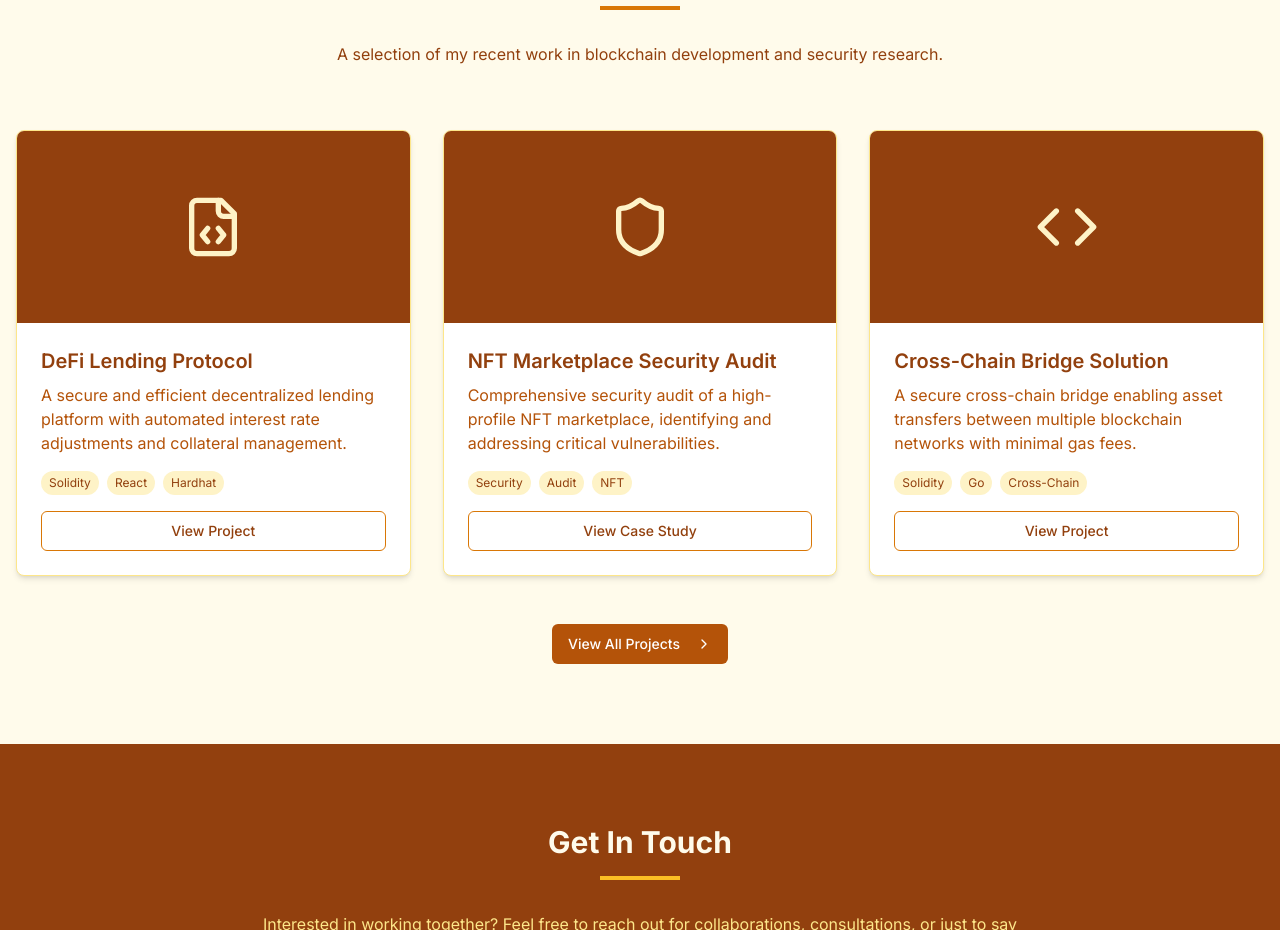
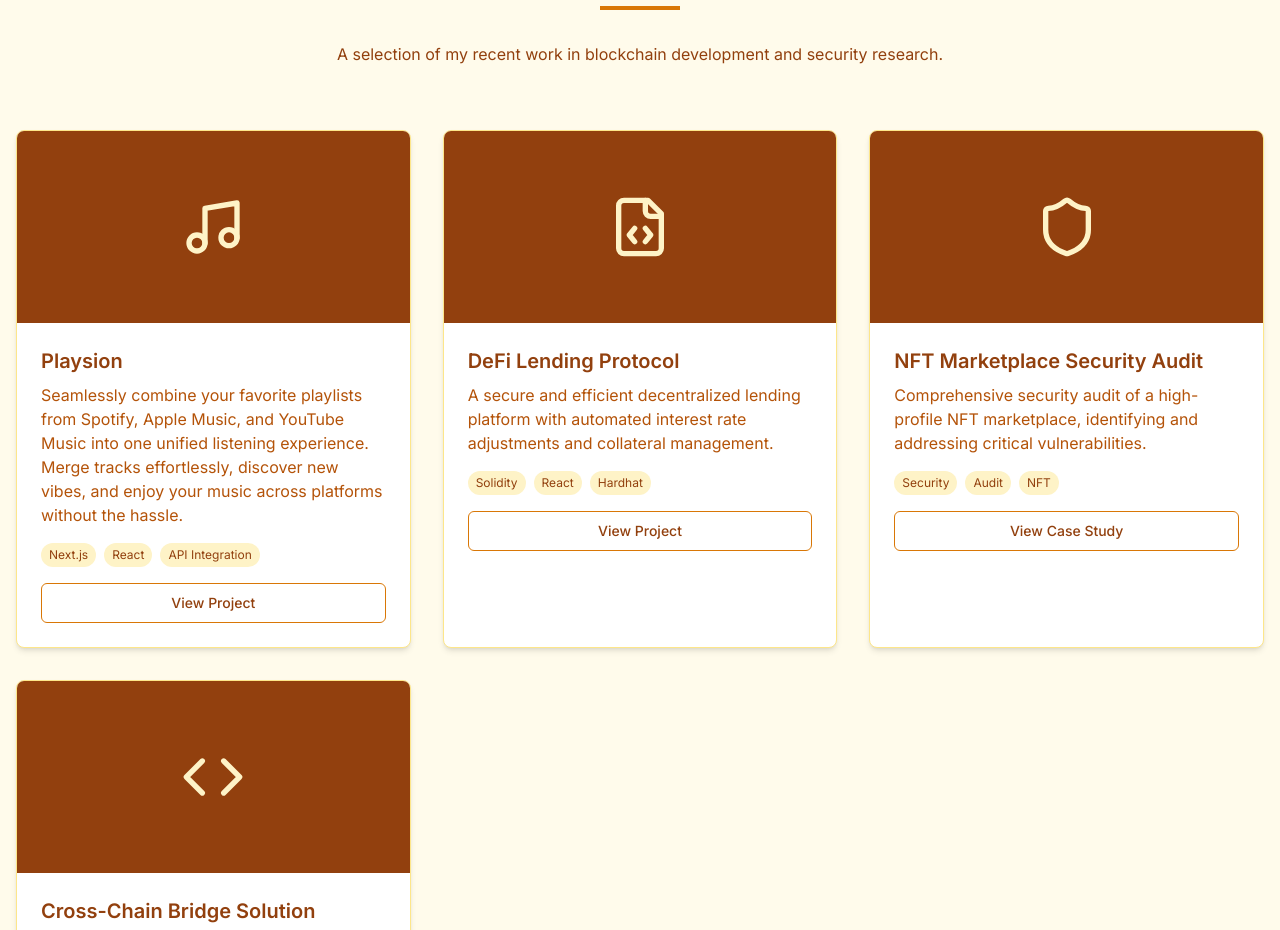
Before and after one commit to 0xQuilox/v0-miftahudeen-portfolio, a Next.js app: page / in a window 1280 px wide. Shown: the part 2560-3490 px from the top of the page. Built offline with nearby package versions, Linux system fonts and the light colour scheme.

Commit message:
feat: add Playsion project to portfolio
Include new project card with details and link.

Co-authored-by: OxQuilox <91698193+0xQuilox@users.noreply.github.com>

```diff
--- a/app/page.tsx
+++ b/app/page.tsx
@@ -1,7 +1,7 @@
 import Image from "next/image"
 import Link from "next/link"
 import { Button } from "@/components/ui/button"
-import { ChevronRight, Code, Shield, FileCode, Search, Send, Github, Linkedin, Twitter } from "lucide-react"
+import { ChevronRight, Code, Shield, FileCode, Search, Send, Github, Linkedin, Twitter, Music } from "lucide-react"
 import Navbar from "@/components/navbar"
 
 export default function Home() {
@@ -227,6 +227,36 @@ export default function Home() {
           </div>
 
           <div className="grid grid-cols-1 md:grid-cols-2 lg:grid-cols-3 gap-8">
+            {/* New Playsion Project */}
+            <div className="bg-white rounded-lg overflow-hidden shadow-md border border-amber-200 hover:shadow-lg transition-shadow">
+              <div className="h-48 bg-amber-800 flex items-center justify-center">
+                <Music className="h-16 w-16 text-amber-100" />
+              </div>
+              <div className="p-6">
+                <h3 className="text-xl font-semibold text-amber-800 mb-2">Playsion</h3>
+                <p className="text-amber-700 mb-4">
+                  Seamlessly combine your favorite playlists from Spotify, Apple Music, and YouTube Music into one
+                  unified listening experience. Merge tracks effortlessly, discover new vibes, and enjoy your music
+                  across platforms without the hassle.
+                </p>
+                <div className="flex flex-wrap gap-2 mb-4">
+                  <span className="text-xs bg-amber-100 text-amber-800 px-2 py-1 rounded-full">Next.js</span>
+                  <span className="text-xs bg-amber-100 text-amber-800 px-2 py-1 rounded-full">React</span>
+                  <span className="text-xs bg-amber-100 text-amber-800 px-2 py-1 rounded-full">API Integration</span>
+                </div>
+                <Button variant="outline" className="w-full border-amber-600 text-amber-800 hover:bg-amber-100">
+                  <Link
+                    href="https://v0-playsion.vercel.app/"
+                    target="_blank"
+                    rel="noopener noreferrer"
+                    className="w-full flex justify-center"
+                  >
+                    View Project
+                  </Link>
+                </Button>
+              </div>
+            </div>
+
             <div className="bg-white rounded-lg overflow-hidden shadow-md border border-amber-200 hover:shadow-lg transition-shadow">
               <div className="h-48 bg-amber-800 flex items-center justify-center">
                 <FileCode className="h-16 w-16 text-amber-100" />
```
Also changed, not shown: public/profile-image.png (added).
